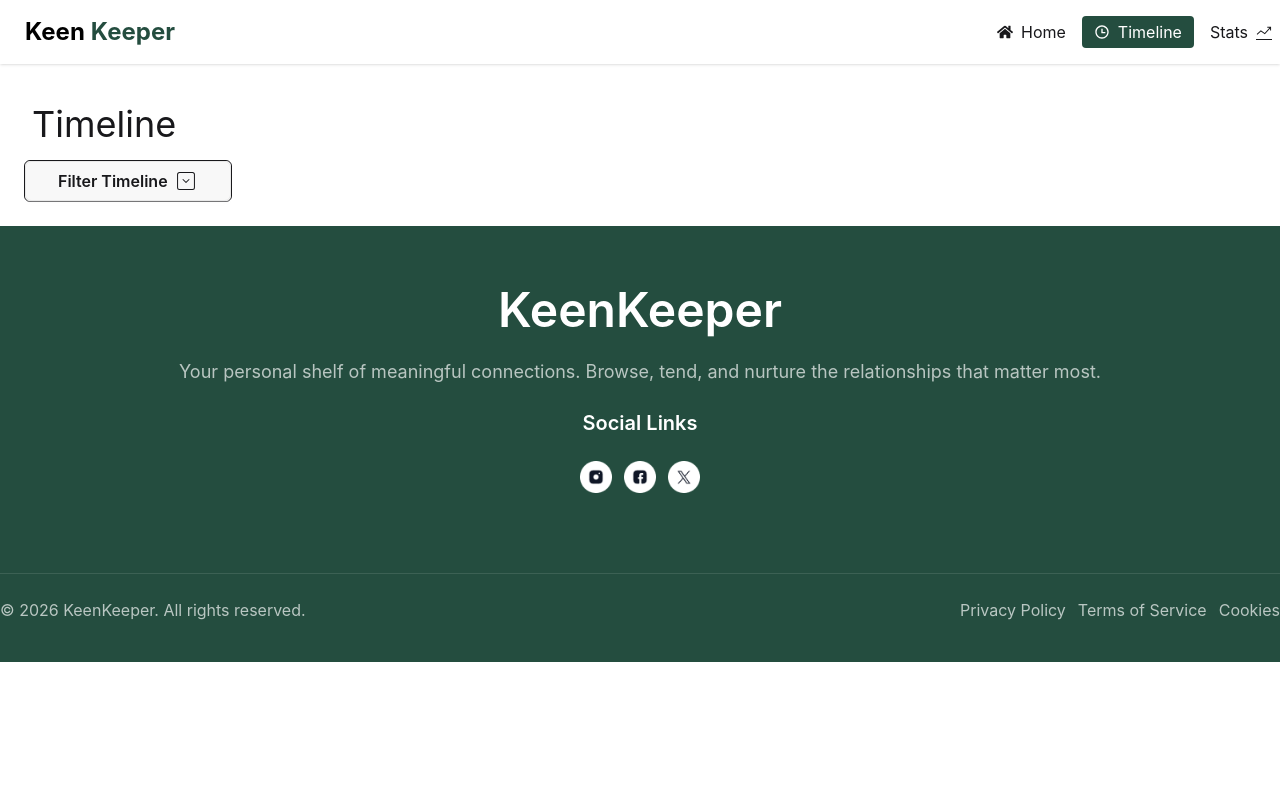
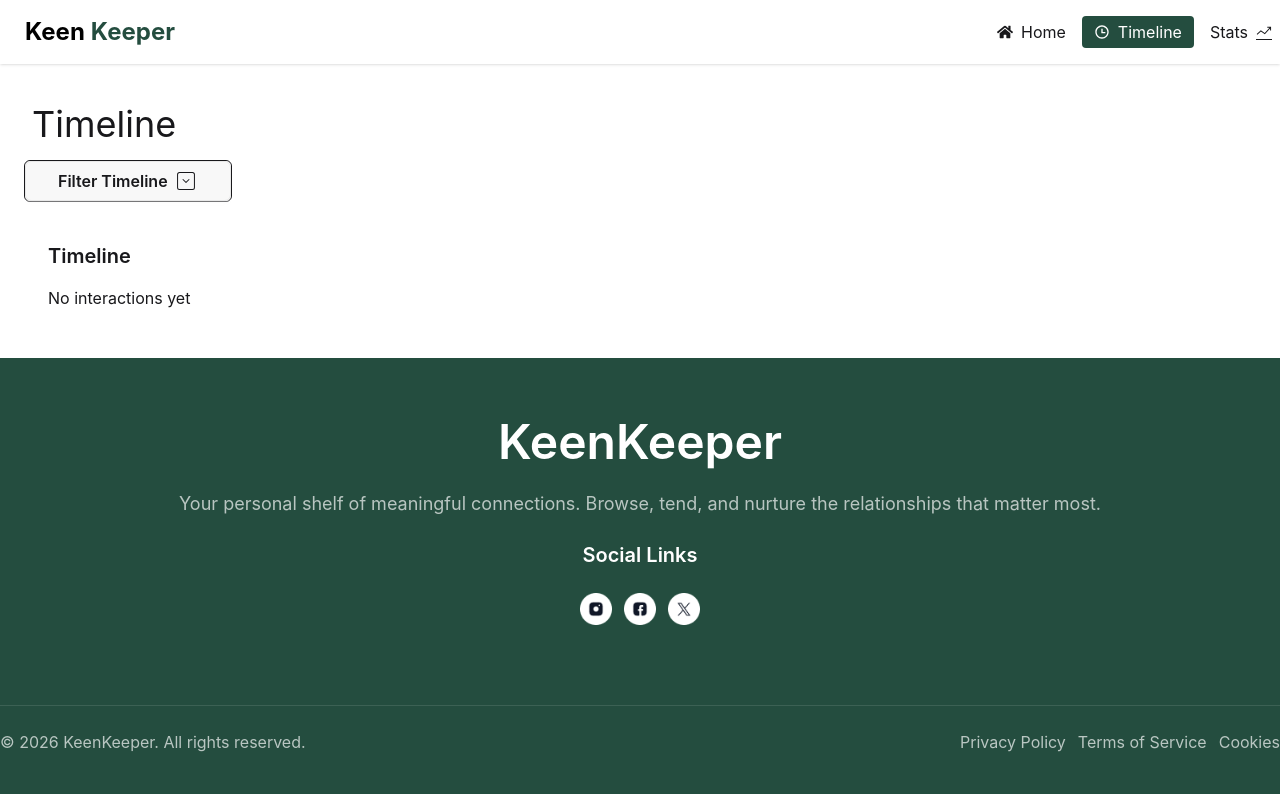
Before and after one commit to Lam78-M/project-keep-keeper, a React (Vite) app: page /Timeline in a window 1280 px wide. Built offline with nearby package versions, Linux system fonts and the light colour scheme.

Commit message:
call, video and text history transfer to timeline

```diff
--- a/src/FriendsCallDetails/FriendsCall.jsx
+++ b/src/FriendsCallDetails/FriendsCall.jsx
@@ -12,38 +12,23 @@ import text from "../assets/text.png"
 import { ToastContainer } from "react-toastify";
 import "react-toastify/dist/ReactToastify.css";
 import { toast } from "react-toastify";
-
-
-
-
-
+import { useContext } from "react";
+import { InteractionContext } from "../InteractionContext/InteractionContext";
 
 
   const FriendsCall = () => {
-
-  // ✅ 1. state
-  const [interactions, setInteractions] = useState([]);
-
-
-  // ✅ 2. function (এখানে বসবে)
-
-  // ==================================
+ const { interactions, setInteractions } = useContext(InteractionContext);
   const handleClick = (type) => {
   const newItem = {
     type,
-    time: new Date().toLocaleDateString()
+    time: new Date().toLocaleDateString(),
+    name: friend.name
   };
 
   setInteractions([...interactions, newItem]);
 
   toast.success(`${friend.name} Added Successfully! 🎉`);
 };
-
-
-
-
-
-
      const friends = useLoaderData();
      const { id } = useParams();
      const friend = friends.find(f => String(f.id) === id);
@@ -128,10 +113,10 @@ const FriendsCall = () => {
           Relationship Goal
       </h3>
        <p className="text-sm text-gray-500">
-            Connect every <span className="font-semibold text-lg">{friend.connect} days</span>
+            Connect every <span className="font-semibold text-lg">{friend.connect} days
+        </span>
         </p>
         </div>
-
         <button className="px-3 py-1 btn rounded-md text-sm w-full sm:w-auto">
         Edit
         </button>
@@ -142,13 +127,11 @@ const FriendsCall = () => {
     <h3 className="font-semibold text-gray-700 mb-4">
      Quick Check-In
     </h3>
-
     <div className="grid grid-cols-1 sm:grid-cols-3 gap-4">
      <button onClick={() => handleClick("call")} className="flex border border-[#00000023] flex-col items-center justify-center p-4  rounded-md hover:bg-gray-100 transition">
      <IoCallOutline  style={{ fontSize: "25px" }}/>
       <span className="text-lg mt-2">Call</span>
      </button>
-
      <button  onClick={() => handleClick("text")} className="flex border border-[#00000023] flex-col items-center justify-center p-4  rounded-md hover:bg-gray-100 transition">
             <BsChatText style={{ fontSize: "25px" }} />
     <span className="text-lg mt-2">Text</span>
@@ -174,13 +157,9 @@ const FriendsCall = () => {
 
     {interactions.map((item, index) => (
     <div key={index} className="flex justify-between border-t pt-4 mb-3">
-
      <div className="flex items-center gap-3">
      <div>
      <p className="font-medium capitalize">{friend.name}</p>
-
-
-
 
     {item.type === "call" && (
     <>
@@ -190,7 +169,6 @@ const FriendsCall = () => {
     </div>
     </>
     )}
-
     {item.type === "text" && (
     <>
      <div className="flex gap-2">
@@ -209,31 +187,17 @@ const FriendsCall = () => {
     </>
   )}
     </div>
-
-
     </div>
-
      <p className="text-sm text-gray-400">{friend.next_due_date}</p>
       </div>
     ))}
 
   </div>
 )}
-
-
-
-
-
-
     </div>
-
   </div>
-
 </div>
-
   </>
-
   );
 };
-
 export default FriendsCall;
--- a/src/InteractionContext/InteractionContext.jsx
+++ b/src/InteractionContext/InteractionContext.jsx
@@ -0,0 +1,13 @@
+import { createContext, useState } from "react";
+
+export const InteractionContext = createContext();
+
+export const InteractionProvider = ({ children }) => {
+  const [interactions, setInteractions] = useState([]);
+
+  return (
+    <InteractionContext.Provider value={{ interactions, setInteractions }}>
+      {children}
+    </InteractionContext.Provider>
+  );
+};
--- a/src/Timeline/Timeline.jsx
+++ b/src/Timeline/Timeline.jsx
@@ -3,8 +3,12 @@ import Navbar from '../Navbar/Navbar';
 import Footer from '../FooterSection/Footer';
 
 import { CiSquareChevDown } from "react-icons/ci";
+import { useContext } from "react";
+import { InteractionContext } from '../InteractionContext/InteractionContext';
+
 
 const Timeline = () => {
+    const { interactions } = useContext(InteractionContext);
     return (
         <>
          <Navbar/>
@@ -36,8 +40,22 @@ const Timeline = () => {
 
     </ul>
   </details>
+ <div className="p-6">
+      <h2 className="text-xl font-semibold mb-4">Timeline</h2>
 
-</div>
+      {interactions.length === 0 ? (
+        <p>No interactions yet</p>
+      ) : (
+        interactions.map((item, index) => (
+          <div key={index} className="border border-[#00000019] p-3 mb-3 rounded">
+            <p className="font-semibold">{item.name}</p>
+            <p>{item.type}</p>
+            <p className="text-sm text-gray-500">{item.time}</p>
+          </div>
+        ))
+      )}
+    </div>
+        </div>
         <br></br>
              <Footer/>
         </>
--- a/src/main.jsx
+++ b/src/main.jsx
@@ -14,6 +14,7 @@ import RecentInteraction from './RecentInteraction/RecentInteraction'
 import TwoTime from './assets/TwoTime/TwoTime'
 import { ToastContainer } from "react-toastify";
 import "react-toastify/dist/ReactToastify.css";
+import { InteractionProvider } from './InteractionContext/InteractionContext'
 
 const router = createBrowserRouter([
   {
@@ -59,7 +60,9 @@ const router = createBrowserRouter([
 createRoot(document.getElementById('root')).render(
   <StrictMode>
 
-    <RouterProvider router={router} />
+ <InteractionProvider>
+     <RouterProvider router={router} />
+ </InteractionProvider>
      <ToastContainer position="top-center" />
   </StrictMode>
 );
```
Lines whose indentation alone changed are shown as unchanged.
